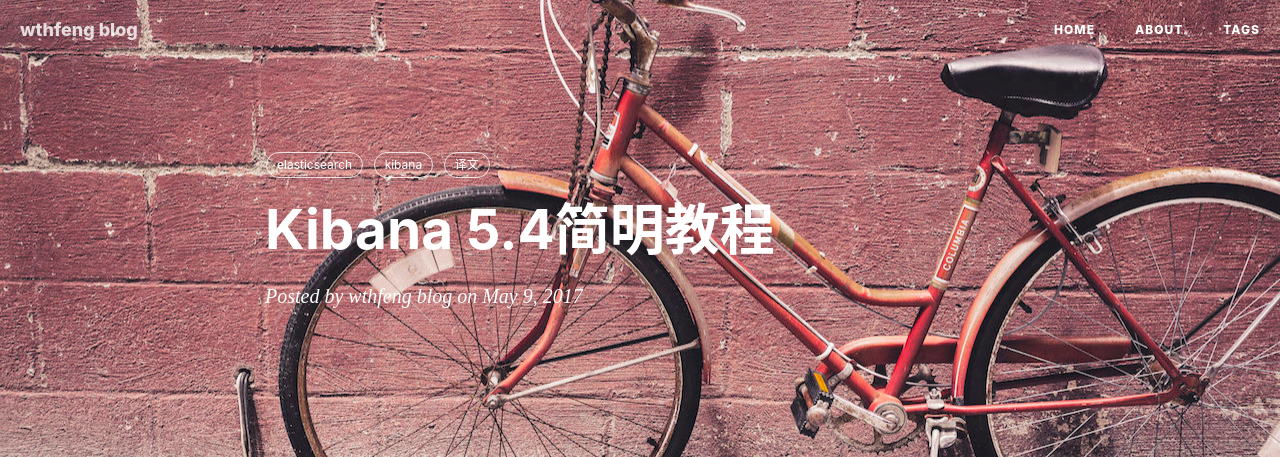
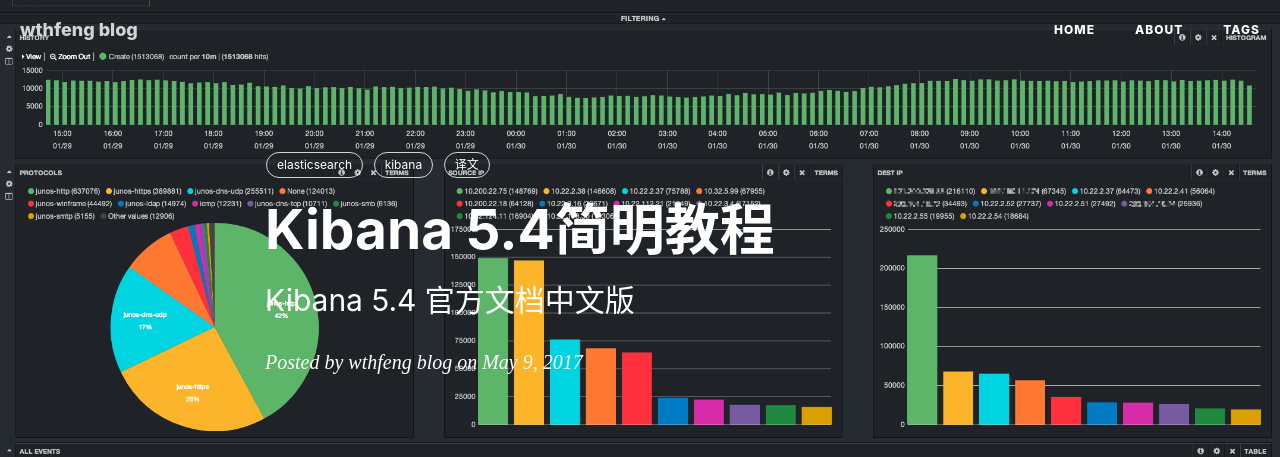
Before and after one commit to wangtonghe/wangtonghe.github.io, a Jekyll site: the page built from _posts/2017-05-09-Kibana5.4简明教程.md, in a window 1280 px wide. Shown: the top 457 px of the page. Built offline with Jekyll 4.4.1, drawn with Linux system fonts in a browser that asks for light colours; nearby versions of some CDN libraries; comment, search, counter and statistics services are not loaded; grey boxes are pictures that could not be loaded.

Commit message:
add kibana cover

```diff
--- a/_posts/2017-05-09-Kibana5.4简明教程.md
+++ b/_posts/2017-05-09-Kibana5.4简明教程.md
@@ -1,8 +1,10 @@
 ---
 layout: post
 title:  "Kibana 5.4简明教程"
+subtitle: "Kibana 5.4 官方文档中文版"
 date:   2017-05-09 22:01:00 +0800
 categories: elasticsearch kibana
+header-img: img/posts/kibana5.4/cover.png
 tags:
  - elasticsearch
  - kibana
```
Also changed, not shown: img/posts/kibana5.4/cover.png (added).
